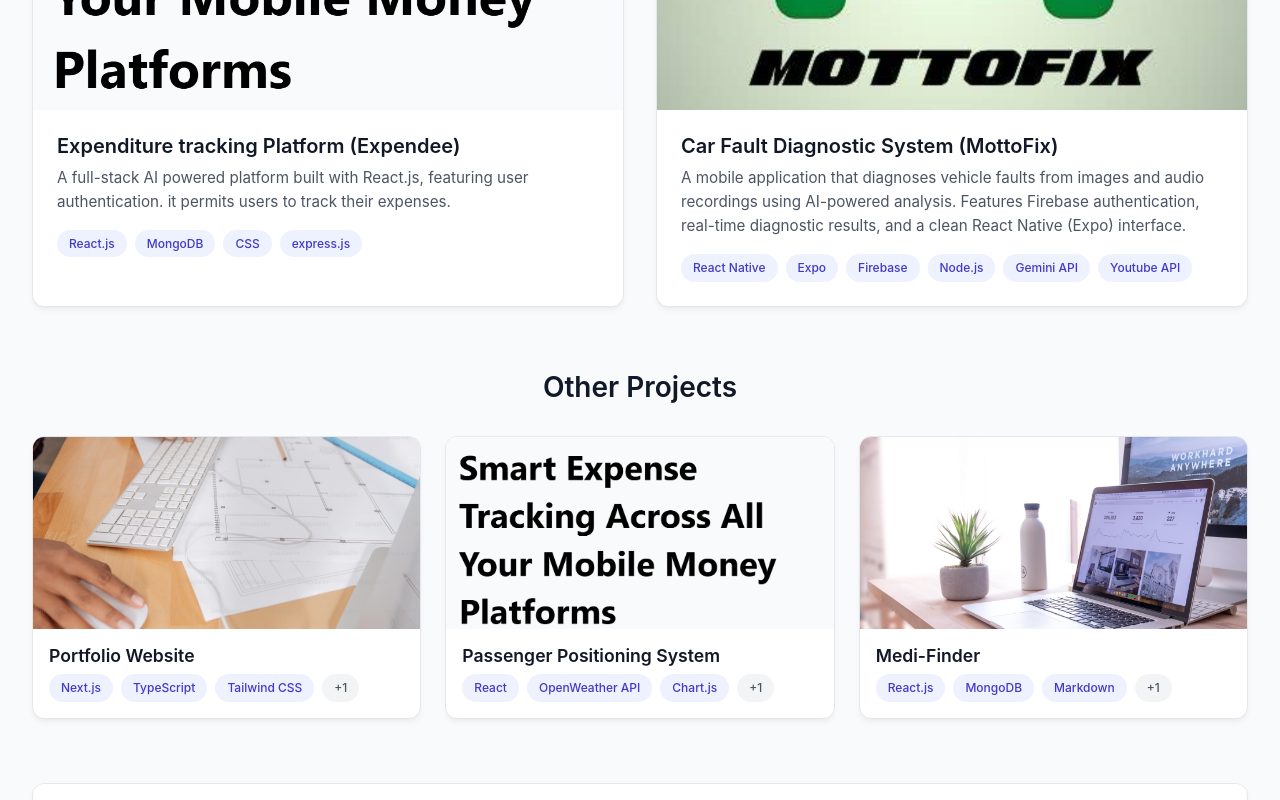
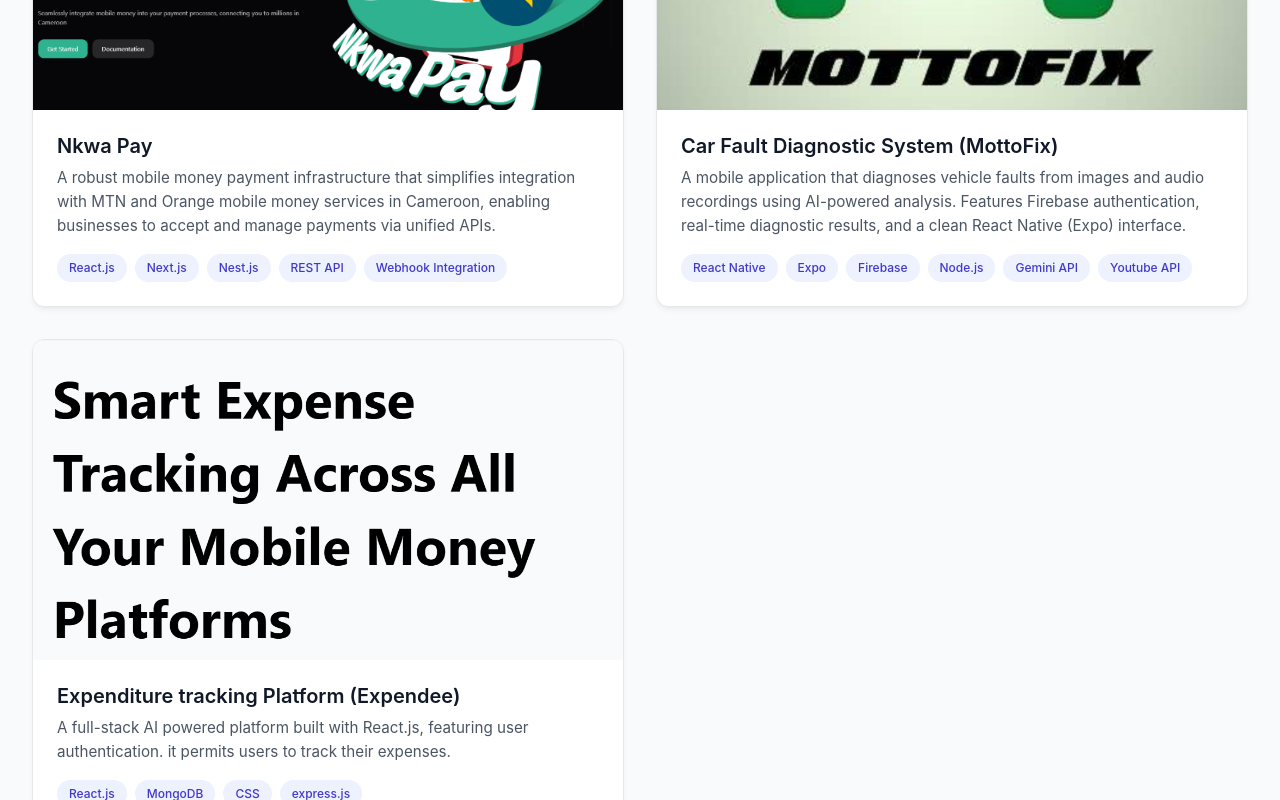
Before and after one commit to Carlglain/my-portfolio, a Next.js app: page /Resume.pdf in a window 1280 px wide. Shown: the part 5980-6780 px from the top of the page. Built offline with nearby package versions, Linux system fonts and the light colour scheme.

Commit message:
udating the project section

```diff
--- a/app/[locale]/components/ProjectsSection.tsx
+++ b/app/[locale]/components/ProjectsSection.tsx
@@ -10,15 +10,16 @@
   const t = useTranslations('projects');
 
   const projects = [
-    {
-      title: "Expenditure tracking Platform (Expendee)",
-      description: "A full-stack AI powered platform built with React.js, featuring user authentication. it permits users to track their expenses.",
-      image: "/work-1.png",
-      technologies: ["React.js", "MongoDB", "CSS", "express.js"],
-      liveUrl: "https://expendee.vercel.app/",
-      githubUrl: "https://github.com/Carlglain/Expendee",
-      featured: true
-    },
+   {
+  title: "Nkwa Pay",
+  description: "A robust mobile money payment infrastructure that simplifies integration with MTN and Orange mobile money services in Cameroon, enabling businesses to accept and manage payments via unified APIs.",
+  image: "/nkwapay.png", // update with appropriate Nkwa Pay image
+  technologies: ["React.js", "Next.js","Nest.js", "REST API", "Webhook Integration"],
+  liveUrl: "https://pay.mynkwa.com/",
+  githubUrl: "https://github.com/Carlglain/", // update if you have a related GitHub repo
+  featured: true
+},
+
     {
       title: "Car Fault Diagnostic System (MottoFix)",
       description: "A mobile application that diagnoses vehicle faults from images and audio recordings using AI-powered analysis. Features Firebase authentication, real-time diagnostic results, and a clean React Native (Expo) interface.",
@@ -26,6 +27,15 @@
       technologies: ["React Native", "Expo", "Firebase", "Node.js", "Gemini API","Youtube API"],
       liveUrl: "",
       githubUrl: "https://github.com/Carlglain/MottoFix",
+      featured: true
+    },
+      {
+      title: "Expenditure tracking Platform (Expendee)",
+      description: "A full-stack AI powered platform built with React.js, featuring user authentication. it permits users to track their expenses.",
+      image: "/work-1.png",
+      technologies: ["React.js", "MongoDB", "CSS", "express.js"],
+      liveUrl: "https://expendee.vercel.app/",
+      githubUrl: "https://github.com/Carlglain/Expendee",
       featured: true
     },
 
```
Also changed, not shown: public/nkwapay.png (added).
